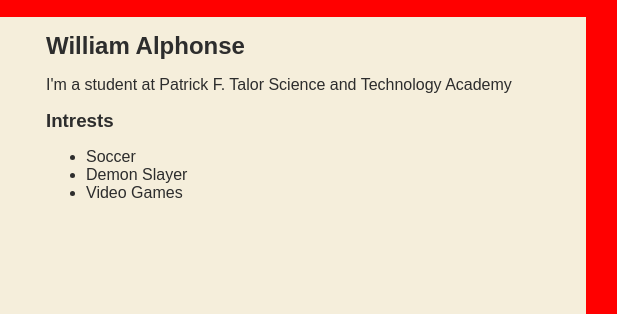
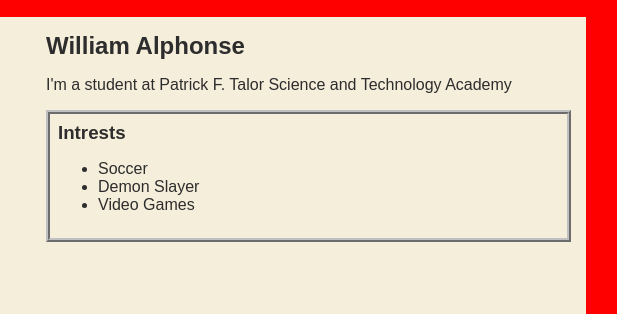
Before and after one commit to walph0311/walph0311.github.io, a plain HTML site: page index.html in a window 1280 px wide. Shown: the part 91-405 px from the top of the page, 454-1071 px from the left. Drawn offline with Linux system fonts and the light colour scheme.

Commit message:
add portfolio.html file

```diff
--- a/index.html
+++ b/index.html
@@ -34,7 +34,7 @@
                 <h2>William Alphonse</h2>
                 <p>I'm a student at Patrick F. Talor Science and Technology Academy</p>
                 <!-- Intrests section -->
-                <div id="Intrests">
+                <div id="interests">
                     <h3>Intrests</h3>
                     <ul>
                         <li>Soccer</li>
```
Also changed, not shown: portfolio.html (+2 -0 lines), favicon.html (added).
